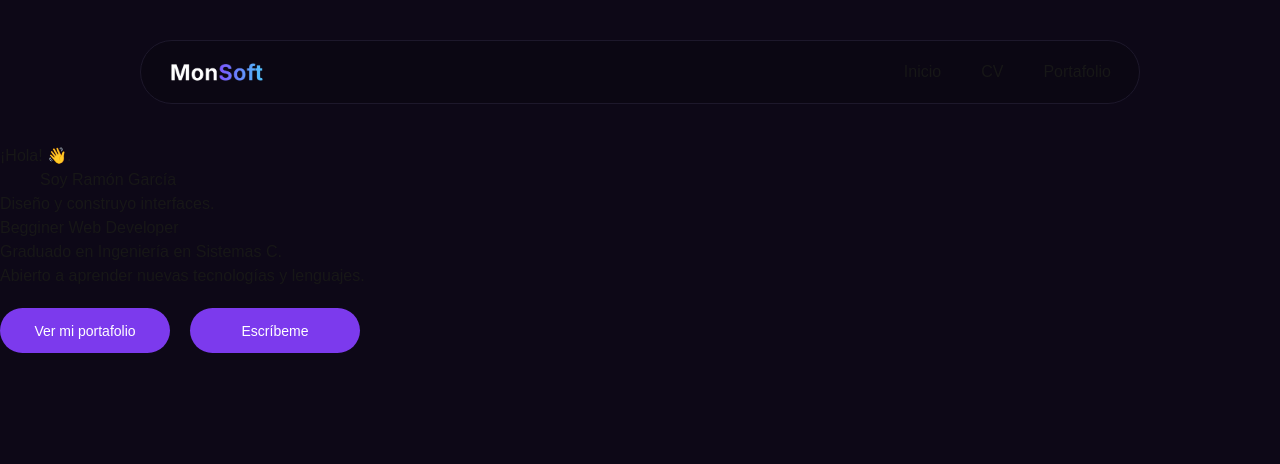
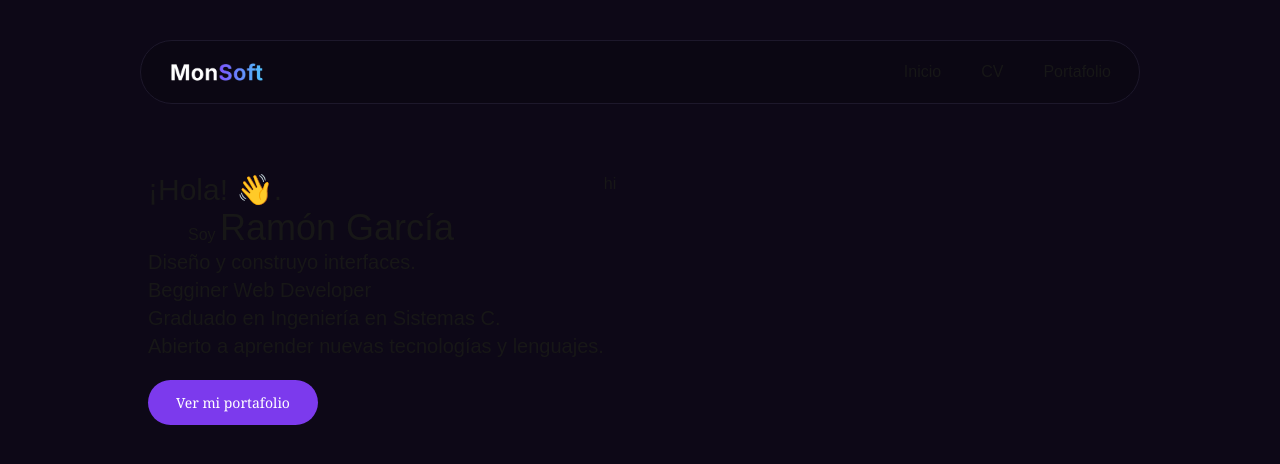
Before and after one commit to rgarcia07/monsoft, a Next.js app: page / in a window 1280 px wide. Shown: the top 464 px of the page. Built offline with nearby package versions, Linux system fonts and the light colour scheme.

Commit message:
FIX: Acomodo Section-Head con flex

```diff
--- a/app/page.tsx
+++ b/app/page.tsx
@@ -5,23 +5,23 @@ export default function Home() {
 
   return (
     <header className="Hero">
-      <main className="main-class">
-        <section className="Section-head">
+      <main className="main-class flex flex-row p-7 Section-head w-full max-w-[1040px] h-auto min-h-[h-300] md:h-[440px] mx-auto ">
+        <section className="">
           <div>
             <div className="container-hero max-w-xl mx-auto md:mx-0">
-              <p className="text-hello">¡Hola! &#128075;.</p>
+              <p className="text-hello text-3xl">¡Hola! &#128075;.</p>
 
               <div className="md:pl-10">
                 <h1>
-                  Soy <span className="nombre">Ramón García</span>
+                  Soy <span className="nombre text-4xl">Ramón García</span>
                 </h1>
               </div>
 
               <div>
-                <h2>Diseño y construyo interfaces.</h2>
+                <h2 className="text-xl">Diseño y construyo interfaces.</h2>
               </div>
 
-              <div className="my-information">
+              <div className="my-information text-xl">
                 <p>Begginer Web Developer</p>
                 <p>Graduado en Ingeniería en Sistemas C.</p>
                 <p>Abierto a aprender nuevas tecnologías y lenguajes.</p>
@@ -31,23 +31,18 @@ export default function Home() {
                 className="flex justify-start items-center flex-wrap gap-4 sm:gap-5 py-5"
               >
                 <a href="/Portfolio">
-                  <button className="bg-[#7c3aed] text-white font-sans text-sm rounded-full cursor-pointer h-11 w-36 sm:h-[45px] sm:w-[170px] border-none"
+                  <button className="bg-[#7c3aed] text-white font-serif text-sm rounded-full cursor-pointer h-11 w-36 sm:h-[45px] sm:w-[170px] border-none"
                   >
                     Ver mi portafolio
-                  </button>
-                </a>
-
-                <a href="#Contact">
-                  <button id="btn-write"
-                    className="bg-[#7c3aed] text-white font-sans text-sm rounded-full cursor-pointer h-11 w-36 sm:h-[45px] sm:w-[170px] border-none"
-                  >
-                    Escríbeme
                   </button>
                 </a>
               </div>
             </div>
           </div>
         </section>
+        <section className="">
+              <h1>hi</h1>
+        </section>
       </main>
     </header>
 
```
